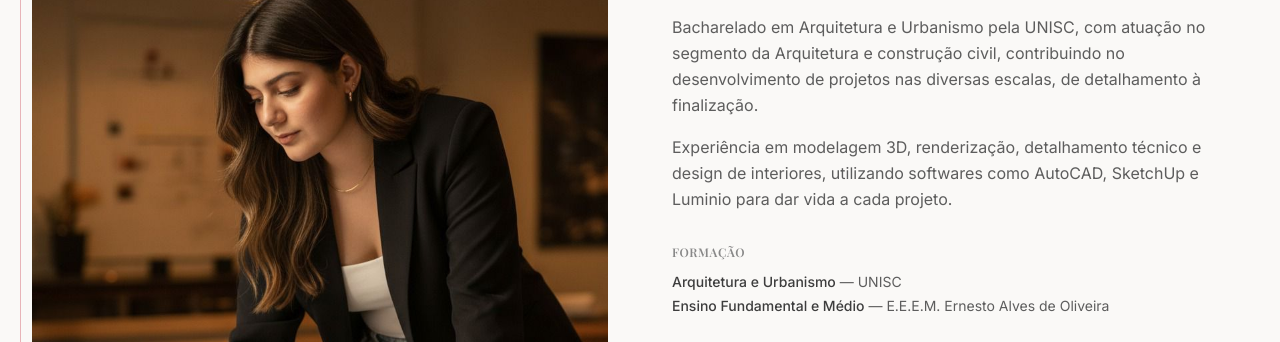
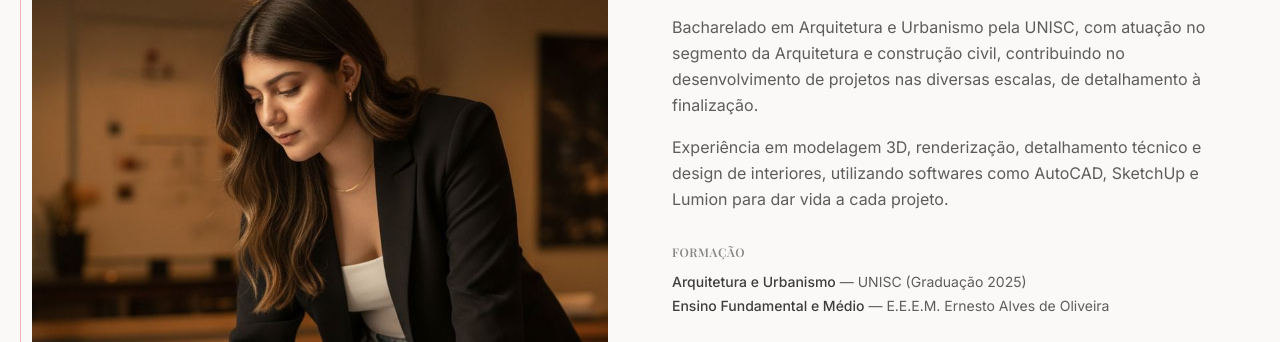
Before and after one commit to leonardonsantos1995/LaraKoeppe, a React (Vite) app: page / in a window 1280 px wide. Shown: the part 1220-1562 px from the top of the page. Built offline with nearby package versions, Linux system fonts and the light colour scheme; a web font is replaced by a local one.

Commit message:
fix: corrigir nome do software Lumion e adicionar ano de graduação

```diff
--- a/src/data/about.ts
+++ b/src/data/about.ts
@@ -5,12 +5,12 @@ export const about = {
   location: 'Santa Cruz do Sul, RS',
   bio: [
     'Bacharelado em Arquitetura e Urbanismo pela UNISC, com atuação no segmento da Arquitetura e construção civil, contribuindo no desenvolvimento de projetos nas diversas escalas, de detalhamento à finalização.',
-    'Experiência em modelagem 3D, renderização, detalhamento técnico e design de interiores, utilizando softwares como AutoCAD, SketchUp e Luminio para dar vida a cada projeto.',
+    'Experiência em modelagem 3D, renderização, detalhamento técnico e design de interiores, utilizando softwares como AutoCAD, SketchUp e Lumion para dar vida a cada projeto.',
   ],
   education: [
     {
       degree: 'Arquitetura e Urbanismo',
-      institution: 'UNISC',
+      institution: 'UNISC (Graduação 2025)',
     },
     {
       degree: 'Ensino Fundamental e Médio',
```
